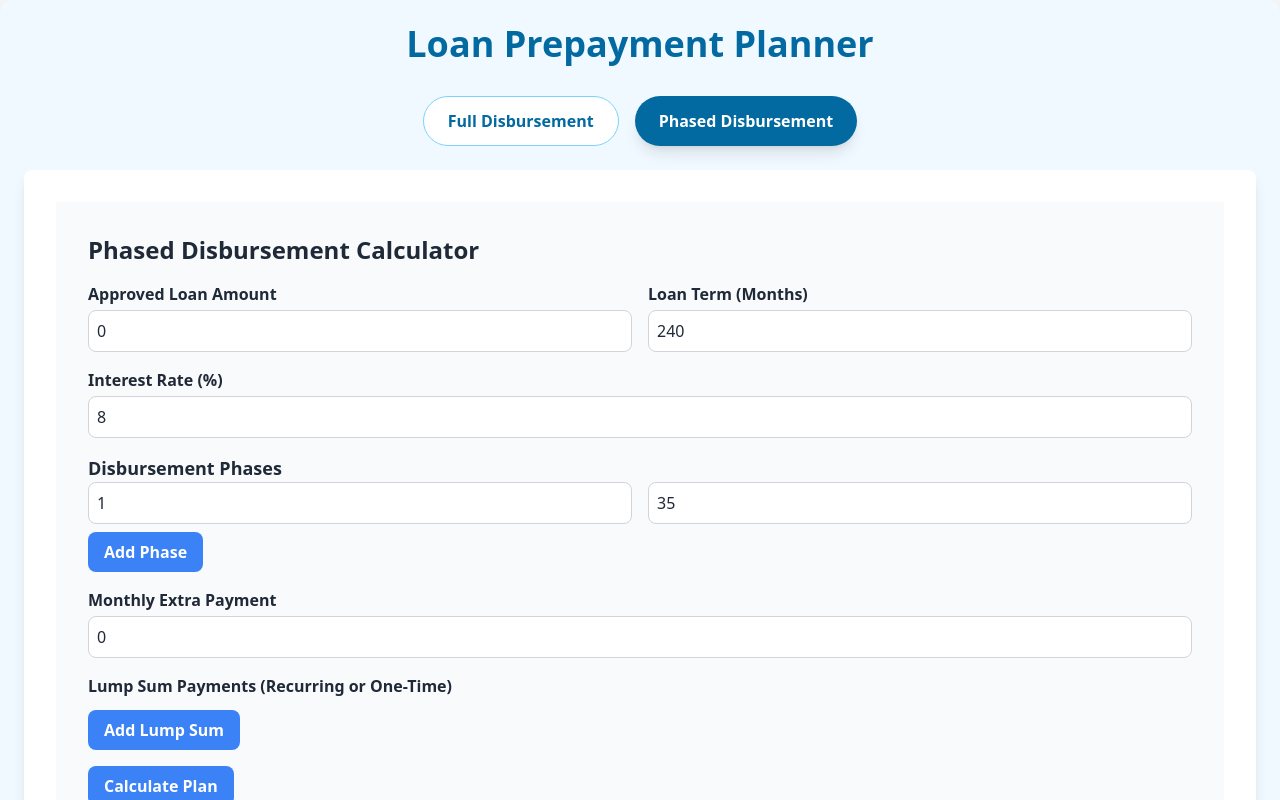
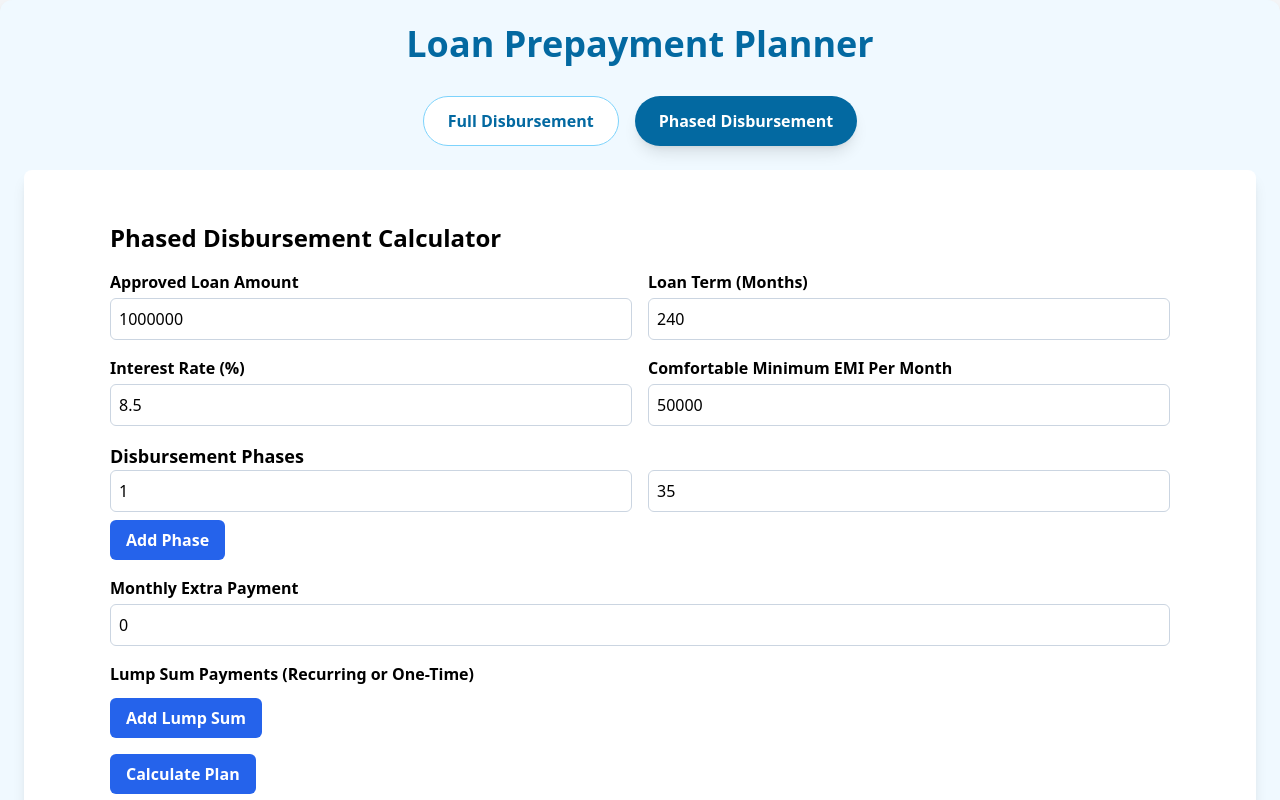
Before and after one commit to inishantmishra/Loan-Calculator, a Vue app: page / in a window 1280 px wide. Both pictures are taken after a click on the button "Phased Disbursement". Shown: the top 800 px of the page. Built offline with nearby package versions, Linux system fonts and the light colour scheme.

Commit message:
Updated Phased

```diff
--- a/src/components/PhasedDisbursementCalculator.vue
+++ b/src/components/PhasedDisbursementCalculator.vue
@@ -11,9 +11,13 @@
         <label class="label">Loan Term (Months)</label>
         <input v-model.number="loanTerm" class="input" type="number" />
       </div>
-      <div class="col-span-2">
+      <div>
         <label class="label">Interest Rate (%)</label>
         <input v-model.number="interestRate" class="input" type="number" step="0.01" />
+      </div>
+      <div>
+        <label class="label">Comfortable Minimum EMI Per Month</label>
+        <input v-model.number="comfortableEmi" class="input" type="number" />
       </div>
     </div>
 
@@ -33,10 +37,14 @@
 
     <div class="mt-4">
       <label class="label">Lump Sum Payments (Recurring or One-Time)</label>
-      <div class="grid grid-cols-3 gap-4" v-for="(lump, index) in lumpSums" :key="index">
-        <input v-model.number="lump.month" class="input" type="number" placeholder="Month" />
+      <div class="grid grid-cols-4 gap-4" v-for="(lump, index) in lumpSums" :key="index">
+        <input v-model.number="lump.month" class="input" type="number" placeholder="Start Month" />
         <input v-model.number="lump.amount" class="input" type="number" placeholder="Amount" />
-        <input v-model.number="lump.repeat" class="input" type="number" placeholder="Repeat every N months (0 for once)" />
+        <select v-model="lump.recurring" class="input">
+          <option :value="false">One-Time</option>
+          <option :value="true">Recurring</option>
+        </select>
+        <input v-if="lump.recurring" v-model.number="lump.repeat" class="input" type="number" placeholder="Repeat Every N Months" />
       </div>
       <button class="button mt-2" @click="addLumpSum">Add Lump Sum</button>
     </div>
@@ -99,169 +107,173 @@
   </div>
 </template>
 
+<script setup>
+import { ref } from 'vue'
+import Chart from 'chart.js/auto'
 
-<script setup>
-import { ref } from 'vue';
-import Chart from 'chart.js/auto';
+const approvedLoanAmount = ref(1000000)
+const loanTerm = ref(240)
+const interestRate = ref(8.5)
+const comfortableEmi = ref(50000)
+const monthlyExtra = ref(0)
 
-const approvedLoanAmount = ref(0);
-const loanTerm = ref(240);
-const interestRate = ref(8);
-const disbursements = ref([{ month: 1, percent: 35 }]);
-const monthlyExtra = ref(0);
-const lumpSums = ref([]);
+const disbursements = ref([{ month: 1, percent: 35 }])
+const lumpSums = ref([])
+const phaseSummaries = ref([])
+const schedule = ref([])
+const summary = ref(null)
 
-const phaseSummaries = ref([]);
-const summary = ref(null);
-const schedule = ref([]);
-
-function addDisbursement() {
-  disbursements.value.push({ month: 1, percent: 0 });
+const addDisbursement = () => {
+  disbursements.value.push({ month: 1, percent: 0 })
 }
 
-function addLumpSum() {
-  lumpSums.value.push({ month: 1, amount: 0, repeat: 0 });
+const addLumpSum = () => {
+  lumpSums.value.push({ month: 1, amount: 0, recurring: false, repeat: 0 })
 }
 
-function calculatePlan() {
-  const phases = [...disbursements.value]
-    .sort((a, b) => a.month - b.month)
-    .map(p => ({ ...p, amount: (approvedLoanAmount.value * p.percent) / 100 }));
+const calculateEMI = (principal, rate, months) => {
+  const monthlyRate = rate / 1200
+  return principal * monthlyRate / (1 - Math.pow(1 + monthlyRate, -months))
+}
 
-  let principal = 0;
-  let balance = 0;
-  let emi = 0;
-  let emiStartMonth = 1;
-  let currentPhase = 0;
-  let totalInterest = 0;
-  let results = [];
-  phaseSummaries.value = [];
+const calculatePlan = () => {
+  schedule.value = []
+  phaseSummaries.value = []
+  let balance = 0
+  let totalInterest = 0
+  let month = 1
+  let currentEMI = 0
+  let disbursed = 0
+  let emiMap = new Map()
+  let totalLoan = approvedLoanAmount.value
+  let disbursedPhases = [...disbursements.value].sort((a, b) => a.month - b.month)
 
-  for (let month = 1; month <= loanTerm.value; month++) {
-    const disbursement = phases.find(p => p.month === month);
-    if (disbursement) {
-      principal += disbursement.amount;
-      balance += disbursement.amount;
-      emi = calculateEMI(principal, interestRate.value, loanTerm.value - month + 1);
-      emiStartMonth = month;
-      phaseSummaries.value.push({ ...disbursement, emi, amount: disbursement.amount });
+  const emiMapGenerator = () => {
+    for (const phase of disbursedPhases) {
+      let phaseAmount = totalLoan * phase.percent / 100
+      disbursed += phaseAmount
+      currentEMI = calculateEMI(disbursed, interestRate.value, loanTerm.value)
+      emiMap.set(phase.month, { emi: currentEMI, disbursed: disbursed })
+      phaseSummaries.value.push({
+        month: phase.month,
+        amount: disbursed,
+        emi: currentEMI
+      })
+    }
+  }
+
+  emiMapGenerator()
+
+  let currentBalance = 0
+  let monthlyEMI = 0
+  let currentPhaseIdx = 0
+
+  while (month <= loanTerm.value * 2 && currentBalance < totalLoan) {
+    if (emiMap.has(month)) {
+      monthlyEMI = emiMap.get(month).emi
+      currentBalance = emiMap.get(month).disbursed
     }
 
-    let interest = balance * (interestRate.value / 1200);
-    let principalPart = emi - interest;
-    let extra = monthlyExtra.value;
+    const monthlyRate = interestRate.value / 1200
+    let interest = currentBalance * monthlyRate
+    let actualEMI = Math.max(monthlyEMI, comfortableEmi.value)
 
-    let lumpSum = lumpSums.value
-      .filter(l => l.month === month || (l.repeat > 0 && (month - l.month) % l.repeat === 0 && month >= l.month))
-      .reduce((sum, l) => sum + l.amount, 0);
+    let lumpAmount = 0
+    for (const l of lumpSums.value) {
+      if (l.recurring && (month - l.month) % l.repeat === 0 && month >= l.month) {
+        lumpAmount += l.amount
+      } else if (!l.recurring && l.month === month) {
+        lumpAmount += l.amount
+      }
+    }
 
-    let totalPrincipalPayment = principalPart + extra + lumpSum;
-    balance = Math.max(0, balance - totalPrincipalPayment);
+    let extra = monthlyExtra.value
+    let totalPayment = actualEMI + extra + lumpAmount
+    let principal = totalPayment - interest
+    currentBalance = Math.max(0, currentBalance - principal)
+    totalInterest += interest
 
-    results.push({
+    schedule.value.push({
       month,
-      emi,
-      principal: principalPart,
+      emi: actualEMI,
       interest,
+      principal,
       extra,
-      lump: lumpSum,
-      balance
-    });
+      lump: lumpAmount,
+      balance: currentBalance
+    })
 
-    totalInterest += interest;
-    if (balance <= 0) break;
+    if (currentBalance <= 0) break
+    month++
   }
 
-  schedule.value = results;
+  const savedMonths = loanTerm.value - schedule.value.length
   summary.value = {
-    lastEmi: emi,
+    lastEmi: monthlyEMI,
     totalInterest,
-    duration: results.length,
-    monthsSaved: loanTerm.value - results.length
-  };
+    duration: schedule.value.length,
+    monthsSaved: savedMonths > 0 ? savedMonths : 0
+  }
 
-  renderCharts(results);
+  drawCharts()
 }
 
-function calculateEMI(principal, rate, months) {
-  const r = rate / 1200;
-  return principal * r * Math.pow(1 + r, months) / (Math.pow(1 + r, months) - 1);
+const drawCharts = () => {
+  const barCtx = document.getElementById('barChart')
+  const lineCtx = document.getElementById('lineChart')
+  if (barCtx.chart) barCtx.chart.destroy()
+  if (lineCtx.chart) lineCtx.chart.destroy()
+
+  const months = schedule.value.map(x => x.month)
+  const principal = schedule.value.map(x => x.principal)
+  const interest = schedule.value.map(x => x.interest)
+  const extra = schedule.value.map(x => x.extra)
+  const lump = schedule.value.map(x => x.lump)
+  const balances = schedule.value.map(x => x.balance)
+
+  barCtx.chart = new Chart(barCtx, {
+    type: 'bar',
+    data: {
+      labels: months,
+      datasets: [
+        { label: 'Principal', data: principal, backgroundColor: '#7FC8F8' },
+        { label: 'Interest', data: interest, backgroundColor: '#FFB6B9' },
+        { label: 'Extra', data: extra, backgroundColor: '#FFDAC1' },
+        { label: 'Lump Sum', data: lump, backgroundColor: '#E2F0CB' }
+      ]
+    },
+    options: { responsive: true, plugins: { legend: { position: 'top' } } }
+  })
+
+  lineCtx.chart = new Chart(lineCtx, {
+    type: 'line',
+    data: {
+      labels: months,
+      datasets: [{ label: 'Outstanding Balance', data: balances, borderColor: '#0369A1', borderWidth: 2 }]
+    },
+    options: { responsive: true, plugins: { legend: { position: 'top' } } }
+  })
 }
 
-function renderCharts(data) {
-  const ctxBar = document.getElementById('barChart');
-  const ctxLine = document.getElementById('lineChart');
-
-  if (window.barChart) window.barChart.destroy();
-  if (window.lineChart) window.lineChart.destroy();
-
-  const labels = data.map(d => `M${d.month}`);
-
-  window.barChart = new Chart(ctxBar, {
-    type: 'bar',
-    data: {
-      labels,
-      datasets: [
-        { label: 'Principal', data: data.map(d => d.principal), backgroundColor: '#60a5fa' },
-        { label: 'Interest', data: data.map(d => d.interest), backgroundColor: '#facc15' },
-        { label: 'Extra', data: data.map(d => d.extra), backgroundColor: '#34d399' },
-        { label: 'Lump Sum', data: data.map(d => d.lump), backgroundColor: '#f472b6' },
-      ]
-    },
-    options: {
-      responsive: true,
-      plugins: { legend: { position: 'bottom' } },
-      scales: { x: { stacked: true }, y: { stacked: true } }
-    }
-  });
-
-  window.lineChart = new Chart(ctxLine, {
-    type: 'line',
-    data: {
-      labels,
-      datasets: [
-        {
-          label: 'Outstanding Balance',
-          data: data.map(d => d.balance),
-          borderColor: '#818cf8',
-          backgroundColor: '#c7d2fe',
-          fill: true
-        }
-      ]
-    },
-    options: {
-      responsive: true,
-      plugins: { legend: { position: 'bottom' } }
-    }
-  });
-}
-
-function downloadCSV() {
-  const headers = ['Month', 'EMI', 'Principal', 'Interest', 'Extra', 'Lump Sum', 'Balance'];
-  const rows = schedule.value.map(row => [
-    row.month,
-    row.emi.toFixed(2),
-    row.principal.toFixed(2),
-    row.interest.toFixed(2),
-    row.extra.toFixed(2),
-    row.lump.toFixed(2),
-    row.balance.toFixed(2)
-  ]);
-  const csv = [headers, ...rows].map(r => r.join(',')).join('\n');
-
-  const blob = new Blob([csv], { type: 'text/csv' });
-  const link = document.createElement('a');
-  link.href = URL.createObjectURL(blob);
-  link.download = 'phased_schedule.csv';
-  link.click();
+const downloadCSV = () => {
+  const headers = ['Month', 'EMI', 'Principal', 'Interest', 'Extra', 'Lump Sum', 'Balance']
+  const rows = schedule.value.map(row => [row.month, row.emi, row.principal, row.interest, row.extra, row.lump, row.balance])
+  let csvContent = 'data:text/csv;charset=utf-8,' + [headers.join(','), ...rows.map(e => e.join(','))].join('\n')
+  const encodedUri = encodeURI(csvContent)
+  const link = document.createElement('a')
+  link.setAttribute('href', encodedUri)
+  link.setAttribute('download', 'loan_schedule.csv')
+  document.body.appendChild(link)
+  link.click()
+  document.body.removeChild(link)
 }
 </script>
 
 <style scoped>
 .container {
-  padding: 2rem;
-  background: #f8fafc;
-  color: #1f2937;
+  max-width: 1100px;
+  margin: 0 auto;
+  padding: 20px;
 }
 .label {
   font-weight: 600;
@@ -269,49 +281,50 @@ function downloadCSV() {
   display: block;
 }
 .input {
+  width: 100%;
   padding: 0.5rem;
-  border-radius: 0.5rem;
-  width: 100%;
-  border: 1px solid #d1d5db;
+  border: 1px solid #cbd5e1;
+  border-radius: 0.375rem;
 }
 .button {
-  background: #3b82f6;
+  background-color: #2563eb;
   color: white;
   padding: 0.5rem 1rem;
-  border-radius: 0.5rem;
+  border-radius: 0.375rem;
   font-weight: 600;
 }
 .summary-box {
-  margin-top: 1rem;
-  background: #e0f2fe;
-  padding: 1rem;
-  border-radius: 0.5rem;
-  display: grid;
-  grid-template-columns: repeat(auto-fit, minmax(200px, 1fr));
-  gap: 1rem;
+  display: flex;
+  flex-wrap: wrap;
+  margin-top: 20px;
+  gap: 20px;
 }
 .summary-item {
-  font-size: 0.95rem;
+  background: #f0f9ff;
+  padding: 10px 20px;
+  border-radius: 0.5rem;
+  box-shadow: 0 0 5px rgba(0,0,0,0.1);
 }
 .table {
   width: 100%;
   border-collapse: collapse;
 }
 .table th, .table td {
-  border: 1px solid #d1d5db;
   padding: 0.5rem;
+  border: 1px solid #e5e7eb;
   text-align: center;
 }
 .chart-wrapper {
-  margin-top: 2rem;
-  display: grid;
-  grid-template-columns: 1fr 1fr;
-  gap: 2rem;
+  display: flex;
+  flex-wrap: wrap;
+  gap: 1rem;
+  margin-top: 1rem;
 }
 .chart-container {
-  background: white;
+  flex: 1 1 45%;
+  background: #fff;
   padding: 1rem;
   border-radius: 0.5rem;
-  box-shadow: 0 1px 3px rgba(0, 0, 0, 0.1);
+  box-shadow: 0 0 5px rgba(0,0,0,0.05);
 }
 </style>
```
